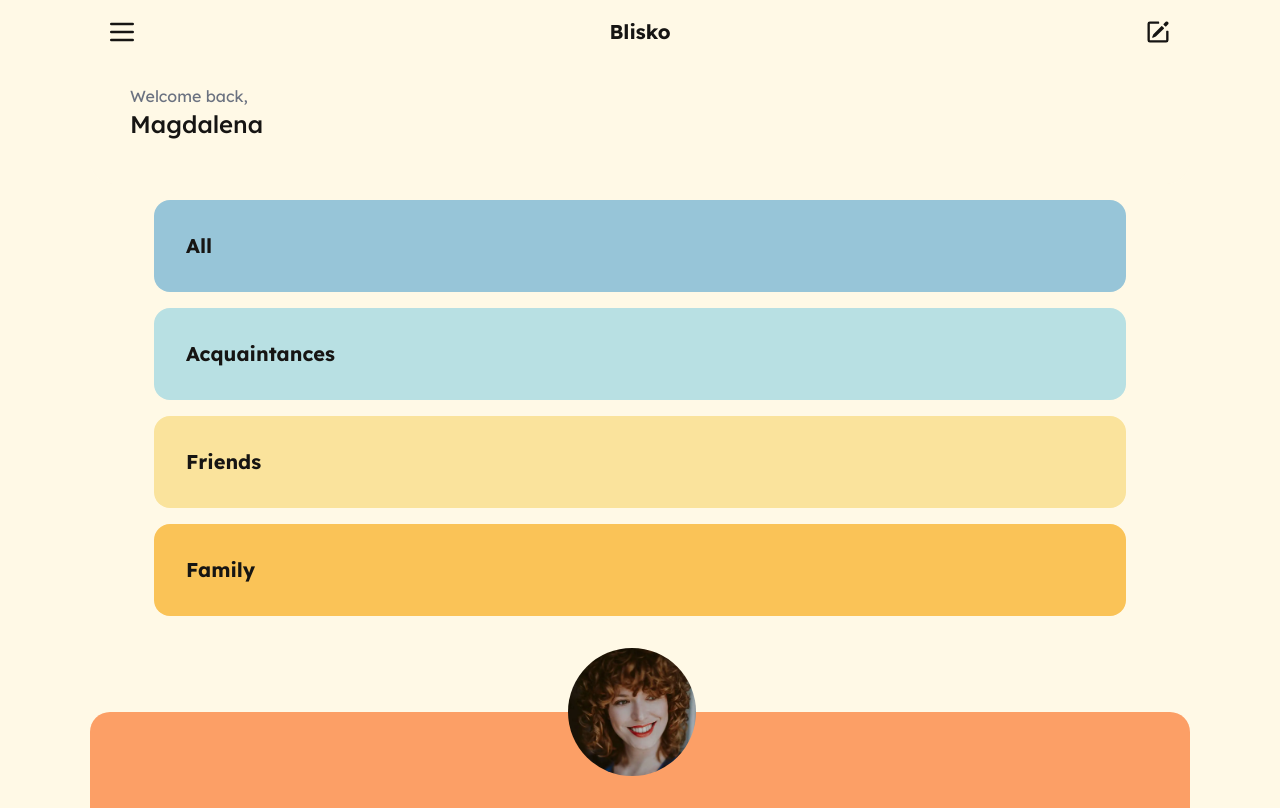
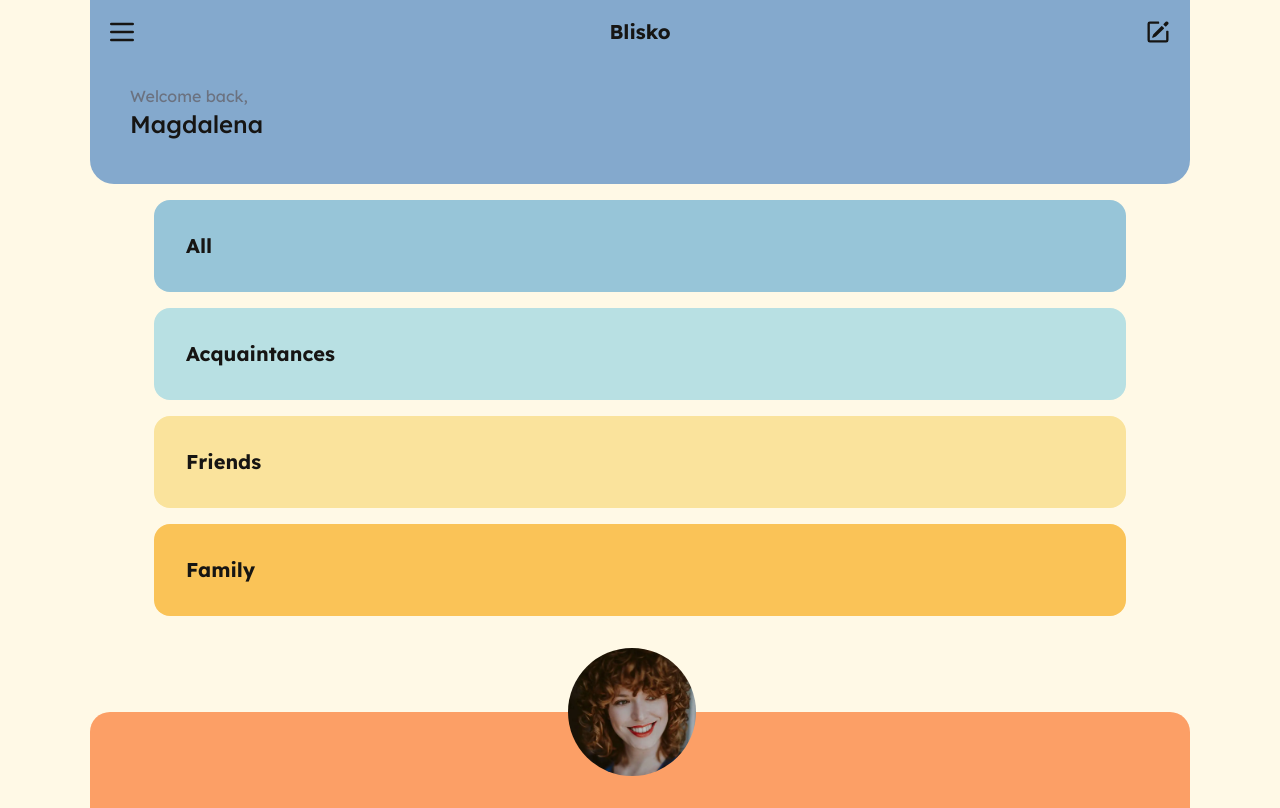
Before and after one commit to magdalena-karpinska/blisko-app, a Next.js app: page / in a window 1280 px wide. Built offline with nearby package versions, Linux system fonts and the light colour scheme.

Commit message:
Adds background color to / header

```diff
--- a/src/app/ui/header.tsx
+++ b/src/app/ui/header.tsx
@@ -35,7 +35,7 @@ type RouteConfig = {
 };
 const routeConfigs: Record<string, RouteConfig> = {
   "/": {
-    bgColor: "base-100",
+    bgColor: "primary",
     paragraphText: "Welcome back,",
     headingText: "Magdalena",
   },
```
